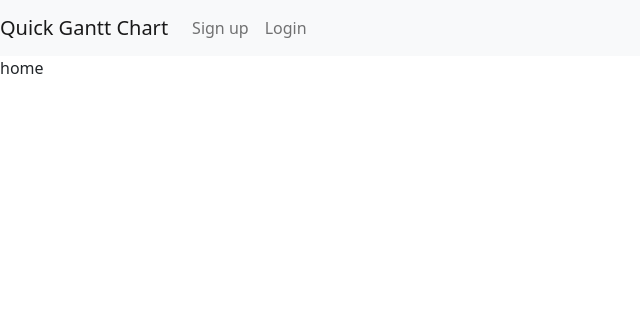
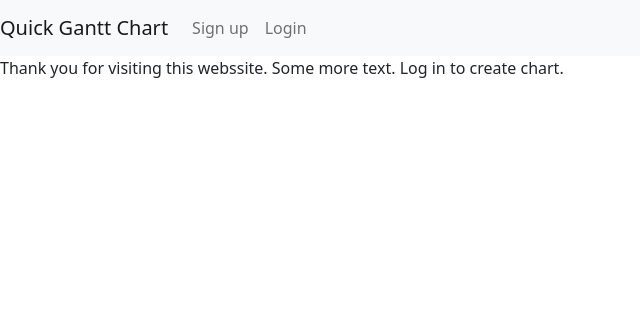
Before and after one commit to mnenmenth92/SimpleGanttChart, a Django app: page / in a window 1280 px wide. Shown: the top 316 px of the page, without its empty margins (0-640 px from the left). Run offline with Django 3.2, Linux system fonts and the light colour scheme; some libraries are stand-ins or nearby versions.

Commit message:
started to work on gant chart form

```diff
--- a/simple_gantt_chart_project/gantt_chart/templates/gantt_chart/home.html
+++ b/simple_gantt_chart_project/gantt_chart/templates/gantt_chart/home.html
@@ -1,6 +1,25 @@
 {% extends 'gantt_chart/base.html' %}
 {% block content %}
 
-home
+
+    {% if user.is_authenticated %}
+<!-- logged in -->
+
+    <h5>Project</h5>
+    <form method="POST">
+    <input type="text">
+    {% csrf_token %}
+    {{ project_form.as_p }}
+    <button class="btn btn-sm btn-outline-secondary" type="submit" name="project">Create</button>
+    </form>
+    {% else %}
+<!--  not logged in  -->
+        Thank you for visiting this webssite.
+        Some more text.
+
+
+        Log in to create chart.
+
+    {% endif %}
 
 {% endblock %}
--- a/simple_gantt_chart_project/gantt_chart/views.py
+++ b/simple_gantt_chart_project/gantt_chart/views.py
@@ -3,6 +3,7 @@ from django.contrib.auth.forms import UserCreationForm, AuthenticationForm
 from django.contrib.auth.models import User
 from django.db import IntegrityError
 from django.contrib.auth import login, logout, authenticate
+from .forms import ProjectForm
 
 
 def home(request):
@@ -47,8 +48,16 @@ def logout_user(request):
 
 
 def charts(request):
-    return render(request, 'gantt_chart/charts.html',)
+    return render(request, 'gantt_chart/charts.html',
+                  {'project_form': ProjectForm()})
 
 
 def create_project(request):
-    return redirect('home')
+    if request.method == 'GET':
+        return render(request, 'gantt_chart/home.html', )
+
+    else:
+        form = ProjectForm(request.POST)
+        temp_form = form.save(commit=False)
+        temp_form.user = request.user
+        temp_form.save()
```
Also changed, not shown: simple_gantt_chart_project/gantt_chart/forms.py (added, +15 -0 lines).
